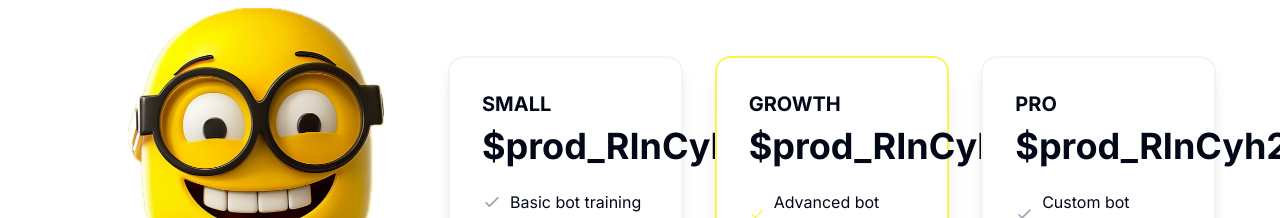
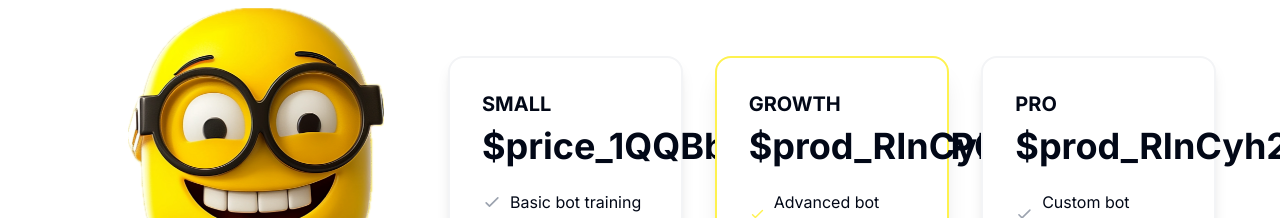
Before and after one commit to Pengu254/Chatbobi, a React (Vite) app: page / in a window 1280 px wide. Shown: the part 1480-1698 px from the top of the page. Built offline with nearby package versions, Linux system fonts and the light colour scheme.

Commit message:
Update Small Pricing ID
Changed the Price ID for the "Small" pricing plan in the PricingCard component to `price_1QQBbjBbQleOjTb0PQK8KqSz`. Ensure all references are updated accordingly.
[skip gpt_engineer]

```diff
--- a/src/pages/Index.tsx
+++ b/src/pages/Index.tsx
@@ -10,7 +10,6 @@ const Index = () => {
   return (
     <div className="min-h-screen bg-gradient-to-b from-white to-gray-50">
       <Header />
-      {/* Add margin-top to account for fixed header */}
       <div className="pt-16">
         {/* Hero Section */}
         <section className="relative overflow-hidden">
@@ -55,7 +54,7 @@ const Index = () => {
               <div className="md:w-2/3 grid md:grid-cols-3 gap-8">
                 <PricingCard
                   title="SMALL"
-                  price="prod_RInCyh2tFU8Xks"
+                  price="price_1QQBbjBbQleOjTb0PQK8KqSz"
                   features={[
                     "Basic bot training",
                     "Email support",
```
